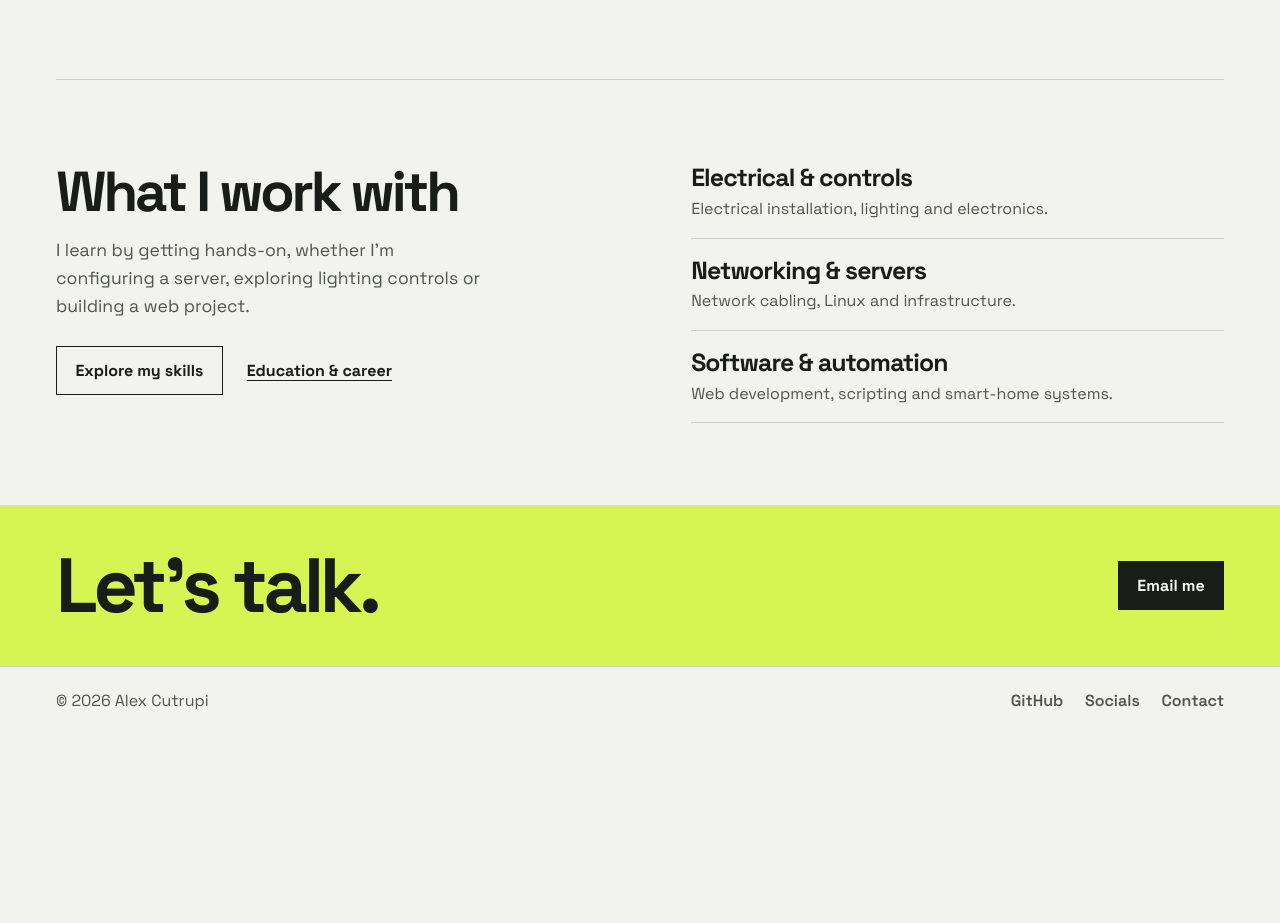
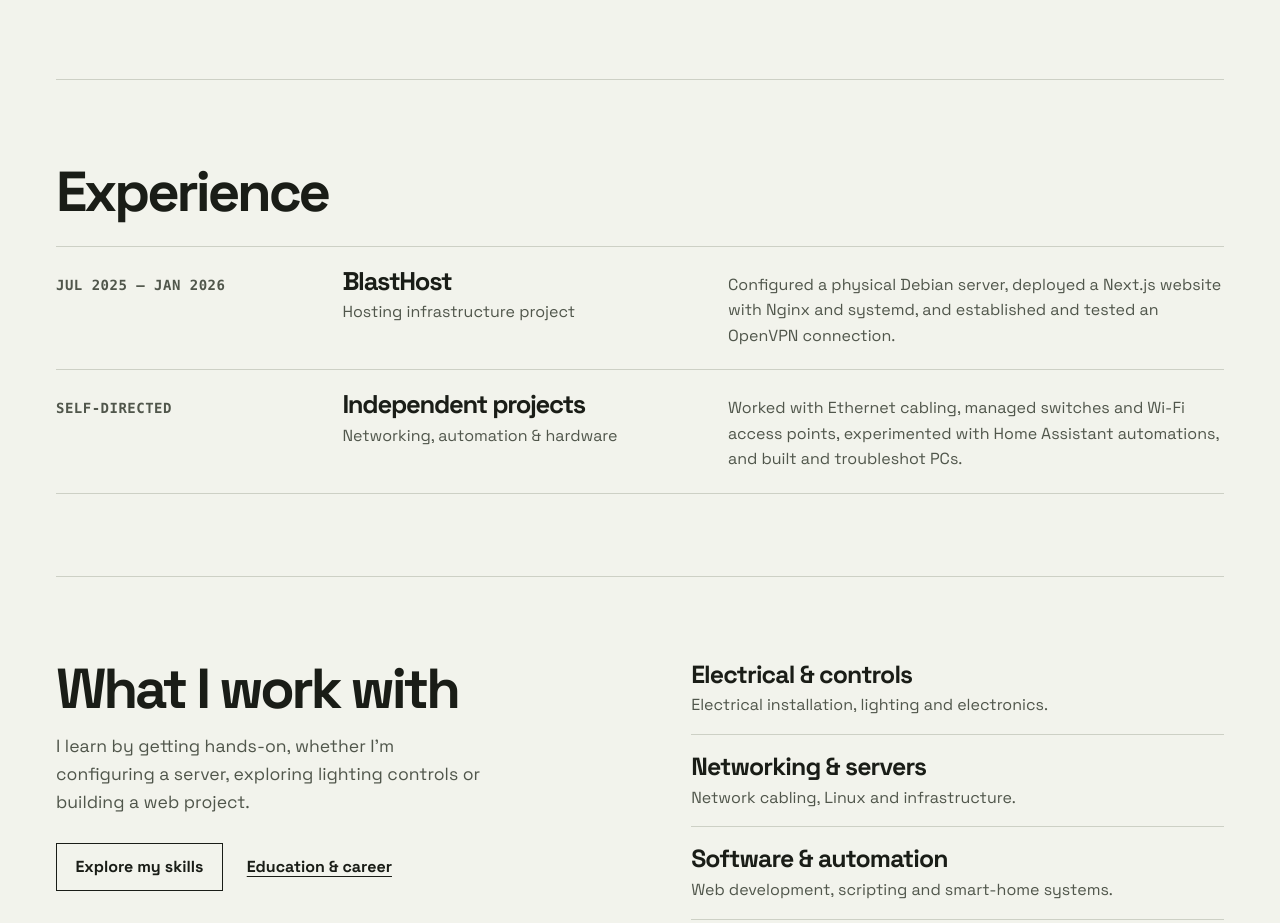
Before and after one commit to alexcutrupi/alexcutrupi.github.io, a plain HTML site: page index.html in a window 1280 px wide. Shown: the part 1257-2180 px from the top of the page. Before the commit the page ends 1991 px from the top, so only its background shows below. Drawn offline with Linux system fonts and the light colour scheme.

Commit message:
Add portfolio experience section

```diff
--- a/index.html
+++ b/index.html
@@ -26,6 +26,7 @@
       <button class="menu-toggle" type="button" aria-expanded="false" aria-controls="main-menu" hidden>Menu</button>
       <ul class="nav-links" id="main-menu">
         <li><a href="past-projects.html">Projects</a></li>
+        <li><a href="#experience">Experience</a></li>
         <li><a href="skills.html">Skills</a></li>
         <li><a href="education-career.html">Education &amp; Career</a></li>
         <li><a href="socials.html">Socials</a></li>
@@ -75,6 +76,28 @@
       </article>
     </section>
 
+    <section id="experience" class="section container home-experience" aria-labelledby="experience-title">
+      <h2 id="experience-title">Experience</h2>
+      <div class="experience-list">
+        <article class="experience-entry">
+          <p class="experience-label">Jul 2025 – Jan 2026</p>
+          <div>
+            <h3>BlastHost</h3>
+            <p>Hosting infrastructure project</p>
+          </div>
+          <p>Configured a physical Debian server, deployed a Next.js website with Nginx and systemd, and established and tested an OpenVPN connection.</p>
+        </article>
+        <article class="experience-entry">
+          <p class="experience-label">Self-directed</p>
+          <div>
+            <h3>Independent projects</h3>
+            <p>Networking, automation &amp; hardware</p>
+          </div>
+          <p>Worked with Ethernet cabling, managed switches and Wi-Fi access points, experimented with Home Assistant automations, and built and troubleshot PCs.</p>
+        </article>
+      </div>
+    </section>
+
     <section id="about" class="section container home-about" aria-labelledby="about-title">
       <div class="about-copy">
         <h2 id="about-title">What I work with</h2>
--- a/script.js
+++ b/script.js
@@ -46,9 +46,12 @@ if (menuToggle && menu) {
   menuToggle.addEventListener("click", () => {
     setMenuOpen(menuToggle.getAttribute("aria-expanded") !== "true");
   });
+  menu.addEventListener("click", (event) => {
+    if (event.target.closest("a")) setMenuOpen(false);
+  });
   menu.addEventListener("keydown", closeMenuOnEscape);
   menuToggle.addEventListener("keydown", closeMenuOnEscape);
-  window.matchMedia("(max-width: 900px)").addEventListener("change", () => setMenuOpen(false));
+  window.matchMedia("(max-width: 960px)").addEventListener("change", () => setMenuOpen(false));
 }
 
 function closeMenuOnEscape(event) {
--- a/styles.css
+++ b/styles.css
@@ -265,6 +265,19 @@ p + p { margin-top: .85em; }
 .tag { display: inline-block; padding: .25rem .6rem; border: 1px solid var(--line); font-size: .875rem; }
 .featured-copy .tag { color: var(--feature-text); border-color: #586354; }
 
+.home-experience { border-top: 1px solid var(--line); }
+.experience-list { margin-top: 1.55rem; border-top: 1px solid var(--line); }
+.experience-entry {
+  display: grid;
+  grid-template-columns: minmax(0, 1fr) minmax(0, 1.4fr) minmax(0, 2fr);
+  gap: .6rem clamp(1.2rem, 3vw, 3rem);
+  align-items: baseline;
+  padding-block: 1.3rem;
+  border-bottom: 1px solid var(--line);
+}
+.experience-entry p { color: var(--muted); }
+.experience-entry h3 + p { margin-top: .3rem; }
+
 .home-about {
   display: grid;
   grid-template-columns: minmax(0, 1fr) minmax(0, 1fr);
@@ -359,7 +372,7 @@ p + p { margin-top: .85em; }
 .footer-inner { display: flex; justify-content: space-between; flex-wrap: wrap; gap: .7rem 2rem; padding-block: 1.3rem; color: var(--muted); }
 .footer-inner nav { display: flex; flex-wrap: wrap; gap: .35rem 1.35rem; }
 
-@media (max-width: 900px) {
+@media (max-width: 960px) {
   .container { width: calc(100% - 64px); }
   .nav { position: relative; min-height: 68px; flex-wrap: wrap; gap: 0 .55rem; }
   .has-menu .menu-toggle { display: inline-grid; margin-left: auto; }
@@ -381,6 +394,7 @@ p + p { margin-top: .85em; }
   .featured-project, .home-about, .expertise-grid, .project-overview,
   .project-work-grid, .project-outcomes, .two-col-grid, .nav-grid { grid-template-columns: 1fr; }
   .featured-image { height: auto; min-height: 0; aspect-ratio: 1.65; }
+  .experience-entry { grid-template-columns: 1fr; gap: .55rem; }
   .focus-list > div:first-child { padding-top: .9rem; border-top: 1px solid var(--line); }
   .page-nav-link { min-width: 0; flex: 1 1 135px; }
 }
```
Also changed, not shown: contact.html (+1 -0 lines), education-career.html (+1 -0 lines), past-projects.html (+1 -0 lines), skills.html (+1 -0 lines), socials.html (+1 -0 lines), llms.txt.
